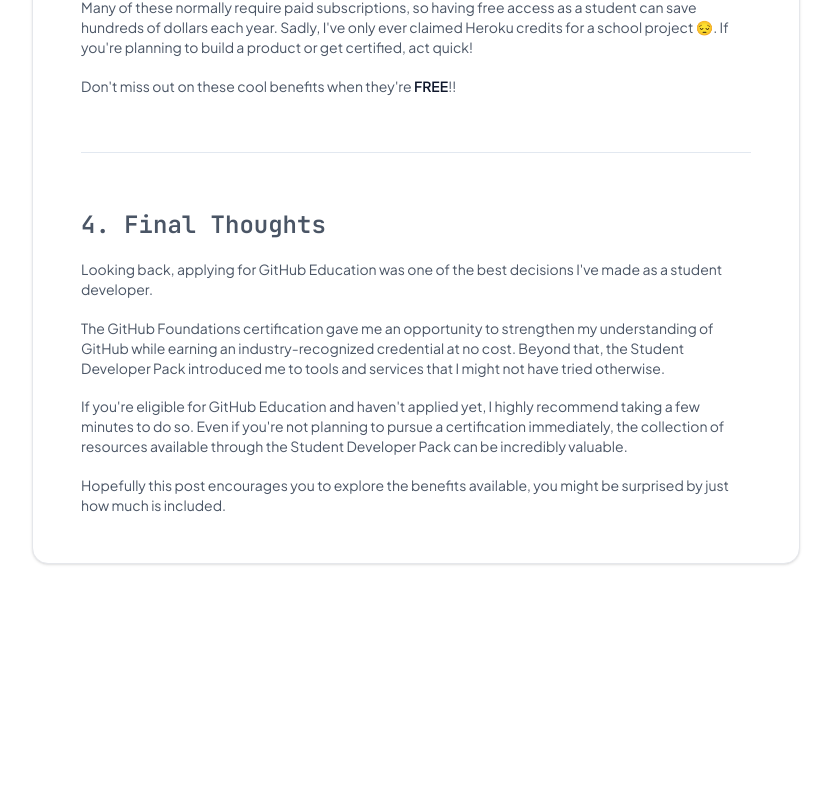
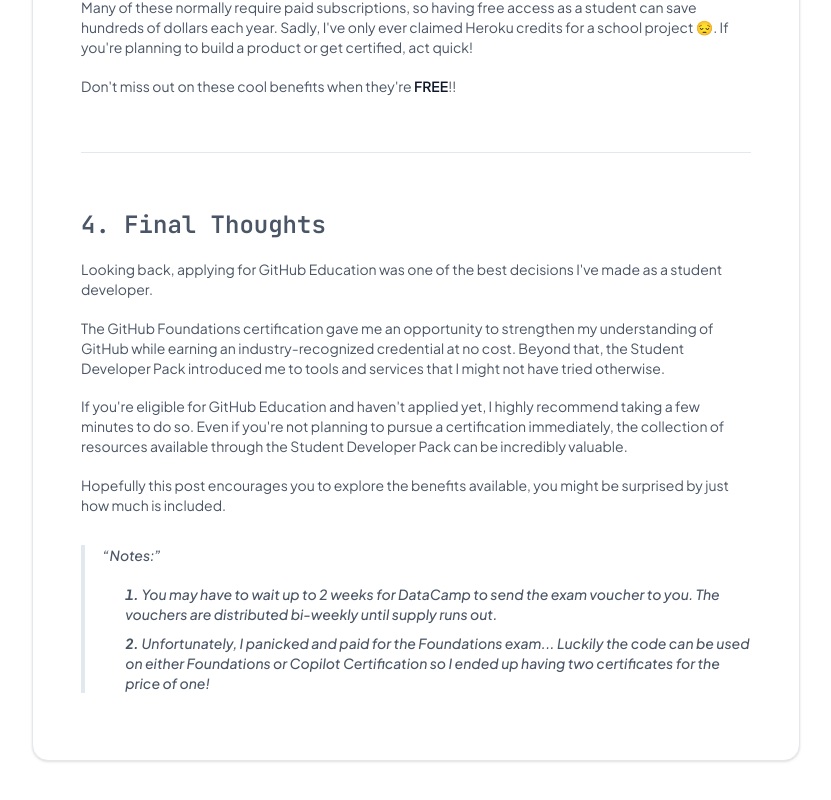
Before and after one commit to KenjiTECHinc/KenjiTECHinc-website, a React (Vite) app: page /blog/github-education in a window 1280 px wide. Shown: the part 4031-4831 px from the top of the page, without its empty margins (224-1055 px from the left). Before the commit the page ends 4659 px from the top, so only its background shows below. Built offline with nearby package versions, Linux system fonts and the light colour scheme.

Commit message:
Update github-education.mdx
- blog update

```diff
--- a/src/data/posts/github-education.mdx
+++ b/src/data/posts/github-education.mdx
@@ -105,7 +105,7 @@ If you've spent time using GitHub and gone through the official documentations +
 After passing, I officially became GitHub Foundations certified, which was a rewarding milestone and a nice addition to my professional profile.
 <br/>
 ###### F. The Aftermath
-After my first certification, I got a little more confident and decided to register for the second exam, **GitHub Copilot** (paid).
+After my first certification, I got a little more confident and decided to register for the second exam, **GitHub Copilot** (free, check "Notes" for explanation).
 I took a similar approach to how I prepared for my first certification; mainly utilizing the free documentations and practice tests.
 
 The exam format is also similar to GitHub Foundations, but focuses heavily on Copilot product knowledge. Things like:
@@ -147,3 +147,7 @@ The GitHub Foundations certification gave me an opportunity to strengthen my und
 If you're eligible for GitHub Education and haven't applied yet, I highly recommend taking a few minutes to do so. Even if you're not planning to pursue a certification immediately, the collection of resources available through the Student Developer Pack can be incredibly valuable.
 
 Hopefully this post encourages you to explore the benefits available, you might be surprised by just how much is included.
+
+> Notes:
+> 1. You may have to wait up to 2 weeks for DataCamp to send the exam voucher to you. The vouchers are distributed bi-weekly until supply runs out.
+> 2. Unfortunately, I panicked and paid for the Foundations exam... Luckily the code can be used on either Foundations or Copilot Certification so I ended up having two certificates for the price of one!
```
